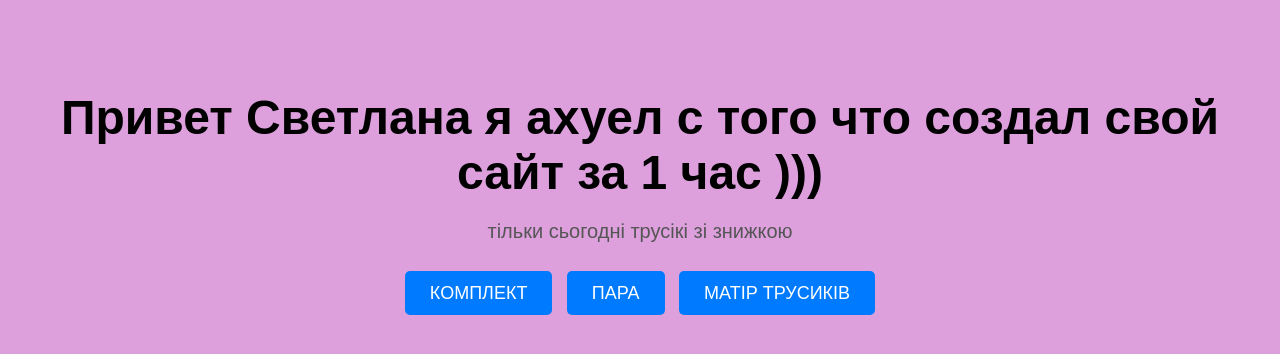
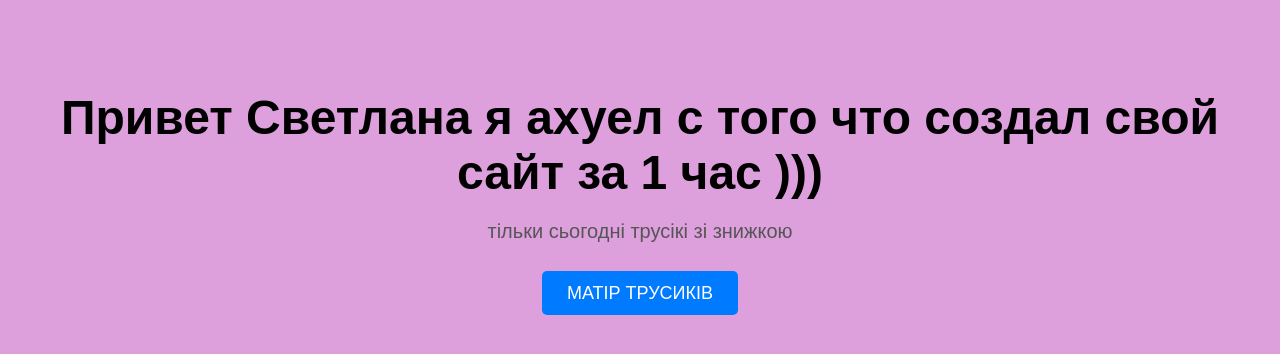
Before and after one commit to nikitadrajc5-lang/nikita, a plain HTML site: page index.html in a window 1280 px wide. Drawn offline with Linux system fonts and the light colour scheme.

Commit message:
Update index.html

```diff
--- a/index.html
+++ b/index.html
@@ -49,8 +49,6 @@
     <p>тільки сьогодні трусікі зі знижкою</p>
 
     <!-- Кнопки -->
-    <a href="https://github.com" class="btn" target="_blank">КОМПЛЕКТ</a>
-    <a href="#" class="btn">ПАРА</a>
     <a href="https://www.instagram.com/svetasky08/" class="btn" target="_blank">МАТІР ТРУСИКІВ</a>
 </div>
 </body>
```
